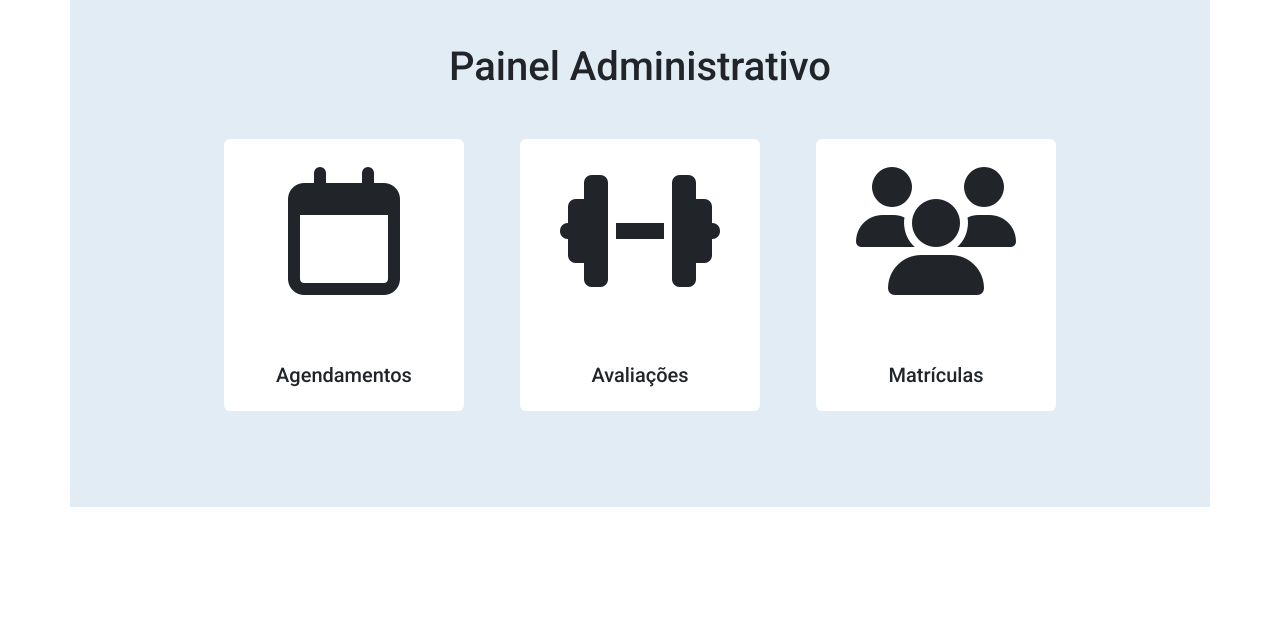
After one commit to jonascarvalh/gym, a Django app: page /menu/ in a window 1280 px wide. The commit adds this page. Shown: the part 167-800 px from the top of the page. Run offline with Django 5.2, Linux system fonts and the light colour scheme; the visitor is signed in with stand-in values (Sample User, id 1); some libraries are stand-ins or nearby versions.

Commit message:
add: menu_view (admin panel)

```diff
--- a/base_templates/global/base.html
+++ b/base_templates/global/base.html
@@ -13,5 +13,6 @@
     </div>
 
     <script src="https://cdn.jsdelivr.net/npm/bootstrap@5.3.2/dist/js/bootstrap.bundle.min.js" integrity="sha384-C6RzsynM9kWDrMNeT87bh95OGNyZPhcTNXj1NW7RuBCsyN/o0jlpcV8Qyq46cDfL" crossorigin="anonymous"></script>
+    <script src="https://kit.fontawesome.com/c70c981458.js" crossorigin="anonymous"></script>
 </body>
 </html>
--- /dev/null
+++ b/base_templates/global/partials/menu.html
@@ -0,0 +1,31 @@
+<div class="container background-register p-5 mt-3">
+    <div class="mb-5">
+        <h1 class="text-center">Painel Administrativo</h1>
+    </div>
+    <div class="card-alignment mb-5">
+        <div class="card" style="width: 15rem; border: none;">
+            <p class="icons-style">
+                <i class="fa-regular fa-calendar"></i>
+            </p>
+            <div class="card-body">
+              <h5 class="card-title text-center">Agendamentos</h5>
+            </div>
+        </div>
+        <div class="card" style="width: 15rem;border: none;">
+            <p class="icons-style">
+                <i class="fa-solid fa-dumbbell"></i>
+            </p>
+            <div class="card-body">
+              <h5 class="card-title text-center">Avaliações</h5>
+            </div>
+        </div>
+        <div class="card" style="width: 15rem; border: none;">
+            <p class="icons-style">
+                <i class="fa-solid fa-users"></i>
+            </p>
+            <div class="card-body">
+              <h5 class="card-title text-center">Matrículas</h5>
+            </div>
+        </div>
+    </div>
+</div>
--- a/static/global/css/styles.css
+++ b/static/global/css/styles.css
@@ -46,10 +46,23 @@
     font-weight: semibold;
 }
 
+.card-alignment {
+    display: flex;
+    align-items: center;
+    justify-content: center;
+    flex: 1 1 300px;
+    flex-wrap: wrap;
+    gap: 3.5rem;
+}
+
+.icons-style {
+    font-size: 8rem;
+    text-align: center;
+}
 
 /* Form */
 .form-content {
-    max-width: 48rem; /* 64*100 */
+    max-width: 48rem; /* 48*100 */
     margin: 0 auto;
 }
 
--- /dev/null
+++ b/usuarios/templates/usuarios/pages/menu_view.html
@@ -0,0 +1,9 @@
+{% extends "global/base.html" %}
+
+{% block title %}
+    Menu
+{% endblock title %}
+
+{% block content %}
+    {% include "global/partials/menu.html" %}
+{% endblock content %}
--- a/usuarios/urls.py
+++ b/usuarios/urls.py
@@ -1,5 +1,5 @@
 from django.urls import path, include
-from usuarios.views import register_view, register_create, login_view, login_create, logout_view
+from usuarios.views import register_view, register_create, login_view, login_create, logout_view, menu_view
 
 app_name = 'usuarios'
 
@@ -8,5 +8,6 @@ urlpatterns = [
     path('register_create/', register_create, name='register_create'),
     path('login/', login_view, name='login'),
     path('login_create/', login_create, name='login_create'),
-    path('logout/', logout_view, name='logout')
+    path('logout/', logout_view, name='logout'),
+    path('menu/', menu_view, name='menu')
 ]
--- a/usuarios/views.py
+++ b/usuarios/views.py
@@ -40,6 +40,9 @@ def register_create(request):
     return redirect('usuarios:register')
 
 def login_view(request):
+    if request.user.is_authenticated:
+        return redirect(reverse('usuarios:menu'))
+
     form = LoginForm()
     return render(request, 'usuarios/pages/login_view.html', {
         'form': form,
@@ -52,7 +55,6 @@ def login_create(request):
         raise Http404()
 
     form = LoginForm(request.POST)
-    login_url = reverse('usuarios:login')
 
     if form.is_valid():
         authenticated_user = authenticate_by_email(
@@ -68,7 +70,7 @@ def login_create(request):
     else:
         messages.error(request, 'E-mail ou senha inválidos.')
 
-    return redirect(login_url)
+    return redirect(reverse('usuarios:menu'))
 
 @login_required(login_url='usuarios:login', redirect_field_name='next')
 def logout_view(request):
@@ -80,3 +82,7 @@ def logout_view(request):
 
     logout(request)
     return redirect(reverse('usuarios:login'))
+
+@login_required(login_url='usuarios:login', redirect_field_name='next')
+def menu_view(request):
+    return render(request, 'usuarios/pages/menu_view.html')
```
